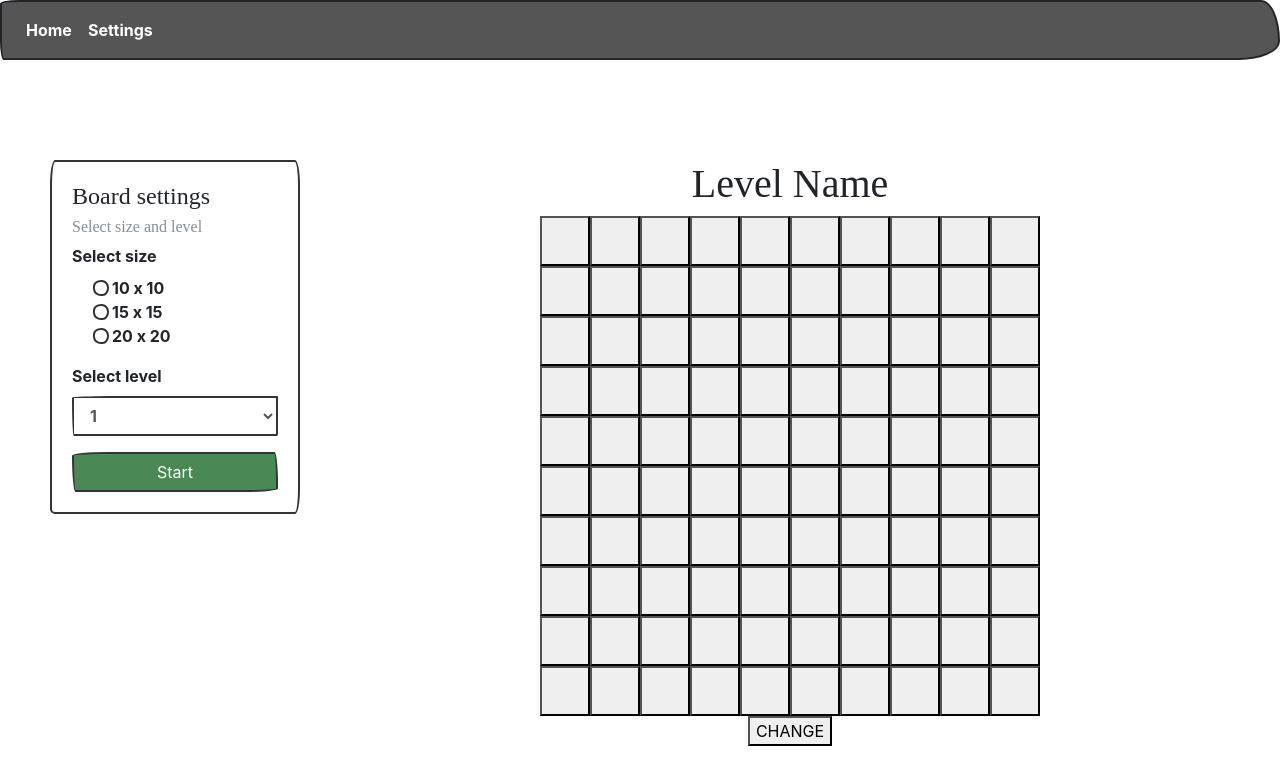
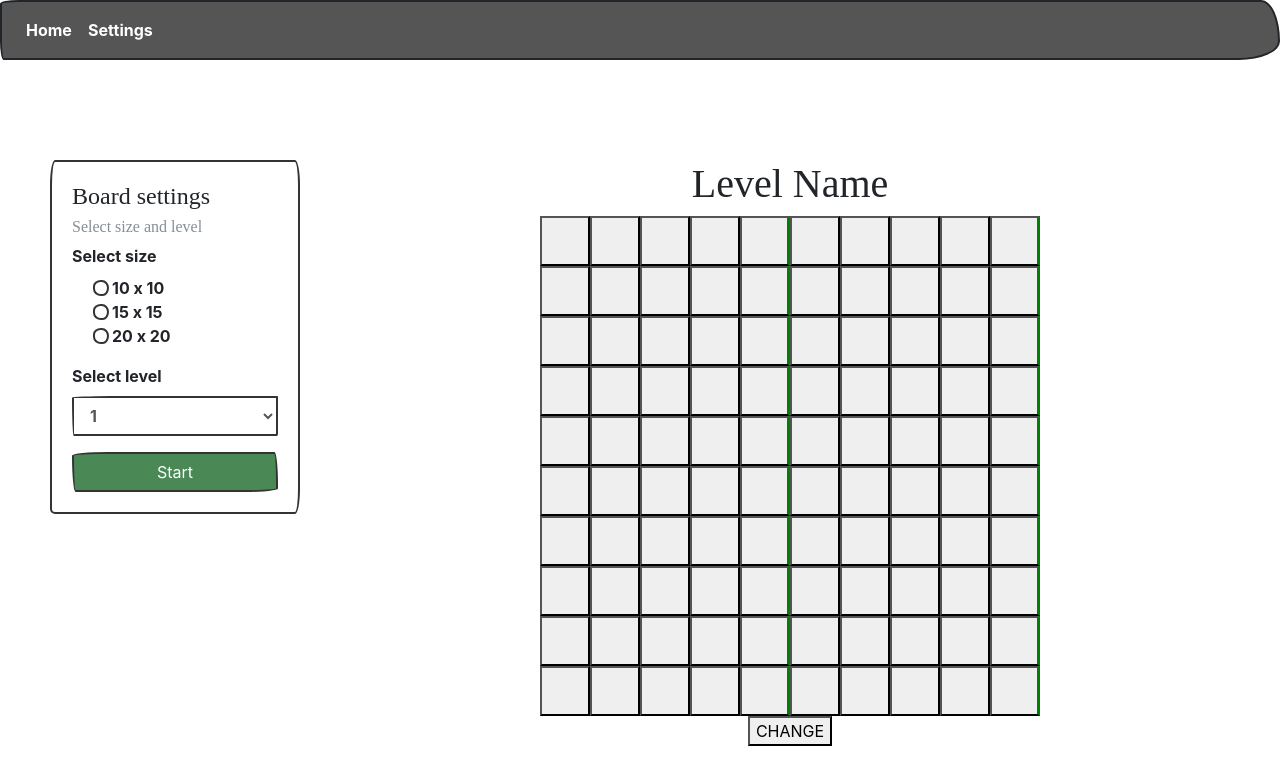
Before and after one commit to mkriventsev/KAJ-SEM, a React (Create React App) app: page / in a window 1280 px wide. Shown: the top 784 px of the page. Built offline with nearby package versions, Linux system fonts and the light colour scheme; a web font is replaced by a local one.

Commit message:
add square styles 2

```diff
--- a/src/screens/GameScreen/components/GameBoard/index.jsx
+++ b/src/screens/GameScreen/components/GameBoard/index.jsx
@@ -12,12 +12,7 @@ export default class GameBoard extends Component {
         };
         console.log(this.state.isFill)
     }
-    renderSquare(i) {
-        return <Square
-            value={this.state.squares[i]}
-            onClick={() => this.handleClick(i)}
-        />;
-    }
+
 
     renderSquares() {
         return this.state.squares.map((line, lineIndex) => <div className='game-row'>
@@ -84,12 +79,3 @@ export default class GameBoard extends Component {
         );
     }
 }
-
-function Square(props) {
-    return (
-        <button className="square"
-            onClick={props.onClick}>
-            {props.value}
-        </button>
-    );
-}
--- a/src/screens/GameScreen/components/GameSquare/styles.scss
+++ b/src/screens/GameScreen/components/GameSquare/styles.scss
@@ -1,9 +1,21 @@
 @import '../../../../styles/colors.scss';
+
+
+@mixin each($num) {
+    &:nth-child(#{$num}n) {
+      @content
+    }
+  }
 
 .game-square{
     height: 50px;
     width: 50px;
     margin: 0 auto;
     font-size: 35px;
+    @include each(5){
+        // margin-bottom: 3px;
+        // margin-right: 2px;
+        border-right: 3px solid green;
+    }
 
 }
```
